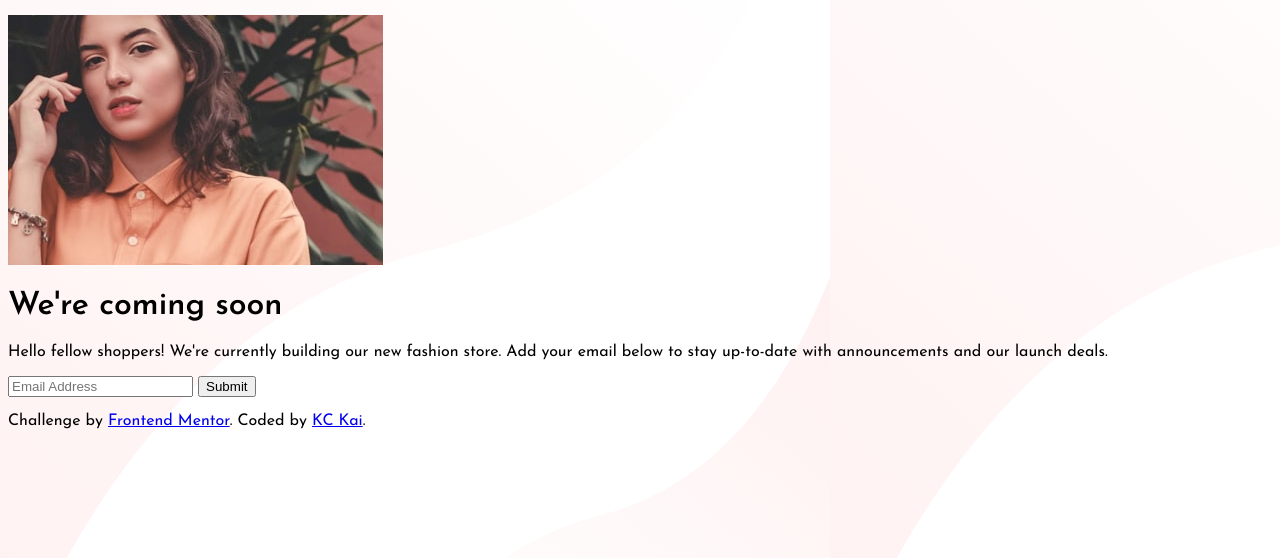
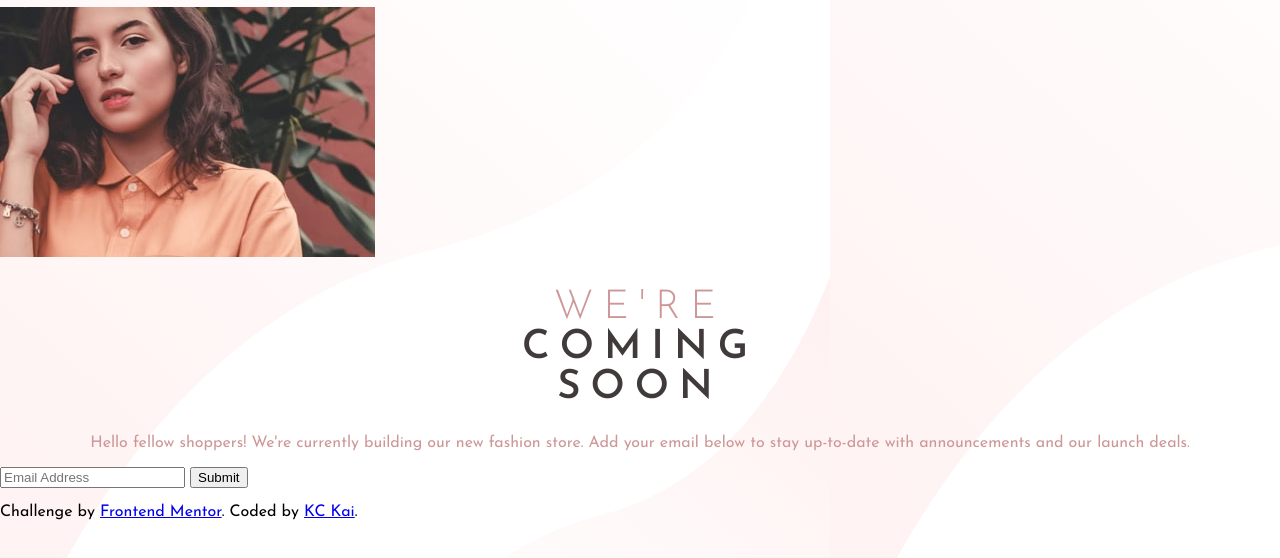
Before and after one commit to psybiko/base-apparel-coming-soon, a website: page index.html in a window 1280 px wide. Shown: the part 100-658 px from the top of the page. Drawn offline with Linux system fonts and the light colour scheme.

Commit message:
Add styling to text

```diff
--- a/index.css
+++ b/index.css
@@ -1,6 +1,10 @@
-html {
-  margin: 0;
-  padding: 0;
+html,
+body {
+  width: 100%;
+  height: 100%;
+  margin: 0px;
+  padding: 0px;
+  overflow-x: hidden;
 }
 
 body {
@@ -16,3 +20,25 @@ header {
   align-items: center;
   padding: 20px 10px;
 }
+
+.landing-text h1 {
+  text-transform: uppercase;
+  color: hsl(0, 6%, 24%);
+  font-weight: 600;
+  display: flex;
+  flex-direction: column;
+  align-items: center;
+  font-size: 40px;
+  letter-spacing: 10px;
+}
+
+#light-text {
+  color: hsl(0, 36%, 70%);
+  font-weight: 300;
+}
+
+.landing-text p {
+  color: hsl(0, 36%, 70%);
+  text-align: center;
+  padding: 0 15px;
+}
--- a/index.html
+++ b/index.html
@@ -23,8 +23,8 @@
   <div>
     <img src="./images/hero-mobile.jpg"/>
   </div>
-  <div>
-    <h1><span>We're</span> coming soon</h1>
+  <div class="landing-text">
+    <h1><span id="light-text">We're</span> coming <span>soon</span></h1>
     <p>
       Hello fellow shoppers! We're currently building our new fashion store.
       Add your email below to stay up-to-date with announcements and our launch deals.
```
